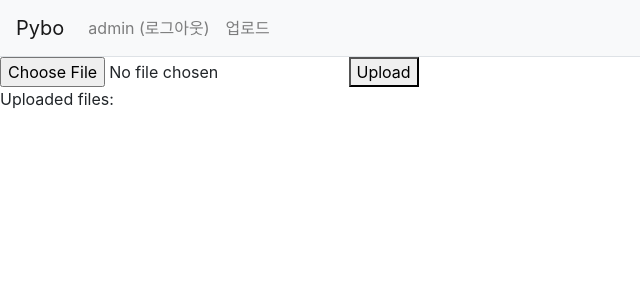
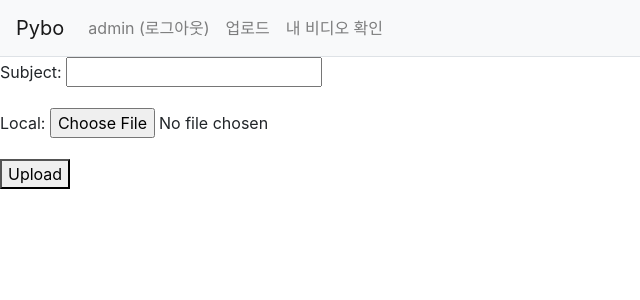
Before and after one commit to MyaGya/my_cache_server, a Django app: page /upload/ in a window 1280 px wide. Shown: the top 300 px of the page, without its empty margins (0-640 px from the left). Run offline with Django 3.2, Linux system fonts and the light colour scheme; a user stored in the database is signed in; some libraries are stand-ins or nearby versions.

Commit message:
파일 업로드 기능 구현 임시로 동영상 업로드 시간 제외 DB 버그 발견 ( model의 user가 아닌 회원가입 위치가 django 기본 모델 user로 가게 되어있음 )

```diff
--- a/cache_server/cache_video/models.py
+++ b/cache_server/cache_video/models.py
@@ -23,5 +23,5 @@ class LocalUrl(models.Model):
 class UploadedFile(models.Model):
     user = models.ForeignKey(User, on_delete=models.CASCADE)    # 파일을 올린 유저
     subject = models.CharField(max_length=100)                  # 제목
-    uploaded_time = models.DateTimeField(auto_now_add=True)     # 업로드된 시간
+    #uploaded_date = models.DateTimeField(auto_now_add=True)     # 업로드된 시간
     local = models.FileField(upload_to='media/')                # 다운하고자 하는 파일의 local 위치
--- a/cache_server/cache_video/urls.py
+++ b/cache_server/cache_video/urls.py
@@ -4,7 +4,10 @@ from . import views
 app_name = 'cache_video'
 urlpatterns = [
     path('', views.main, name='main'),                                                     # 메인 페이지
-    path('upload/', views.upload, name='upload')                                                     # 메인 페이지
+    path('main/', views.main, name='main'),                                                     # 메인 페이지
+    path('upload/', views.upload, name='upload'),                                           # 업로드 페이지
+    path('my_video/', views.my_video, name='my_video')                                           # 내 비디오
+
     #path('<int:question_id>/', views.detail, name='detail'),                              # 상세보기 페이지
     #path('answer/create/', views.question_create, name='question_create'),                # 질문 생성 페이지
 ]
--- a/cache_server/cache_video/views.py
+++ b/cache_server/cache_video/views.py
@@ -3,7 +3,7 @@ from django.http import HttpResponse
 from django.shortcuts import get_object_or_404, redirect
 from django.utils import timezone
 from .forms import UploadForm
-
+from .models import UploadedFile, User
 def main(request):
     '''
     동영상 출력 페이지
@@ -29,9 +29,16 @@ def upload(request):
     if request.method == 'POST':
         form = UploadForm(request.POST, request.FILES)
         if form.is_valid():
-            form.save()
-            return redirect('cache_video:main')
+            my_form = form.save(commit=False)
+            my_form.uploaded_date = timezone.now()
+            my_form.user = get_object_or_404(User, pk=request.user.id)
+            my_form.save()
+            return redirect('cache_video:')
     else:
         form = UploadForm()
     context = {'form': form}
     return render(request, 'cache_video/upload.html', context)
+
+def my_video(request):
+    documents = UploadedFile.objects.all()
+    return render(request, 'cache_video/my_video.html', {'documents': documents})
--- a/cache_server/templates/cache_video/upload.html
+++ b/cache_server/templates/cache_video/upload.html
@@ -5,21 +5,9 @@
 {% block content %}
   <form method="post" enctype="multipart/form-data">
     {% csrf_token %}
-    <input type="file" name="myfile">
+    {{ form.as_p }}
+
     <button type="submit">Upload</button>
   </form>
 
-  {% if uploaded_file_url %}
-    <p>File uploaded at: <a href="{{ uploaded_file_url }}">{{ uploaded_file_url }}</a></p>
-  {% endif %}
-
-<p>Uploaded files:</p>
-  <ul>
-    {% for obj in Local %}
-      <li>
-        <a href="{{ obj.document.url }}">{{ obj.document.name }}</a>
-        <small>(Uploaded at: {{ obj.uploaded_at }})</small>
-      </li>
-    {% endfor %}
-  </ul>
 {% endblock %}
--- a/cache_server/templates/navbar.html
+++ b/cache_server/templates/navbar.html
@@ -20,6 +20,11 @@
                 <a class="nav-link" href="{% url 'cache_video:upload' %}">업로드</a>
                 {% endif %}
             </li>
+            <li class="'nav-item ">
+                {% if user.is_authenticated %} <!-- 로그인 되어있을 경우 -->
+                <a class="nav-link" href="{% url 'cache_video:my_video' %}">내 비디오 확인</a>
+                {% endif %}
+            </li>
         </ul>
     </div>
 </nav>
```
Also changed, not shown: cache_server/templates/cache_video/my_video.html (added, +10 -0 lines), cache_server/db.sqlite3.
